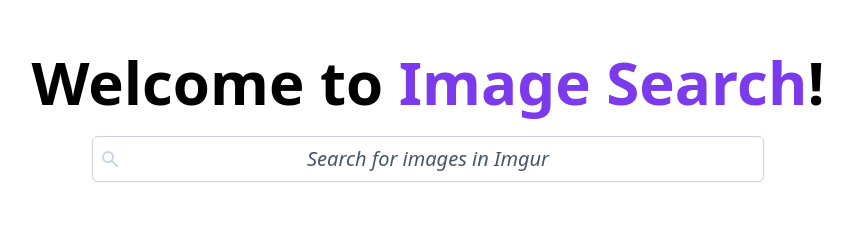
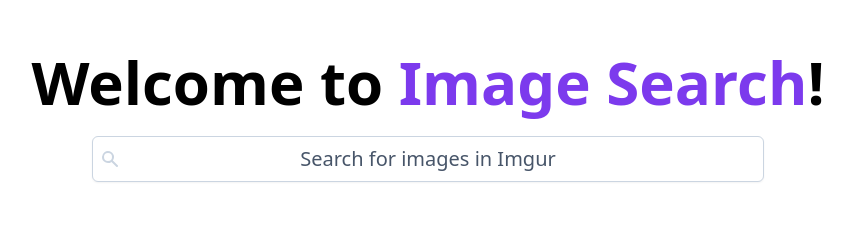
Before and after one commit to alonso-cadenas/image-search-ui, a Next.js app: page / in a window 1280 px wide. Shown: the part 223-455 px from the top of the page, without its empty margins (212-1065 px from the left). Built offline with nearby package versions, Linux system fonts and the light colour scheme.

Commit message:
Remove italic

```diff
--- a/src/components/search.tsx
+++ b/src/components/search.tsx
@@ -31,7 +31,7 @@
   }, [searchTerm, setIsSearching, setResults]);
 
   return (
-    <form className="w-full sm:max-w-2xl my-6 text-xl" id="search-images">
+    <section className="w-full sm:max-w-2xl my-6 text-xl" id="search-images">
       <label className="relative block" htmlFor="search-images-input">
         <span className="absolute inset-y-0 left-0 flex items-center px-2">
           <svg className="h-5 w-5 fill-slate-300" viewBox="0 0 20 20">
@@ -46,7 +46,7 @@
         <input
           aria-label="search-images"
           autoComplete="off"
-          className="block bg-white w-full border border-slate-300 rounded-md py-2 shadow-sm placeholder:italic placeholder:text-slate-600 focus:outline-none focus:border-violet-500 focus:ring-violet-500 focus:ring-1 text-center"
+          className="block bg-white w-full border border-slate-300 rounded-md py-2 shadow-sm placeholder:text-slate-600 focus:outline-none focus:border-violet-500 focus:ring-violet-500 focus:ring-1 text-center"
           id="search-images-input"
           onChange={(e) => {
             const value = sanitize(e?.target?.value);
@@ -85,7 +85,7 @@
           </button>
         )}
       </label>
-    </form>
+    </section>
   );
 };
 
```
